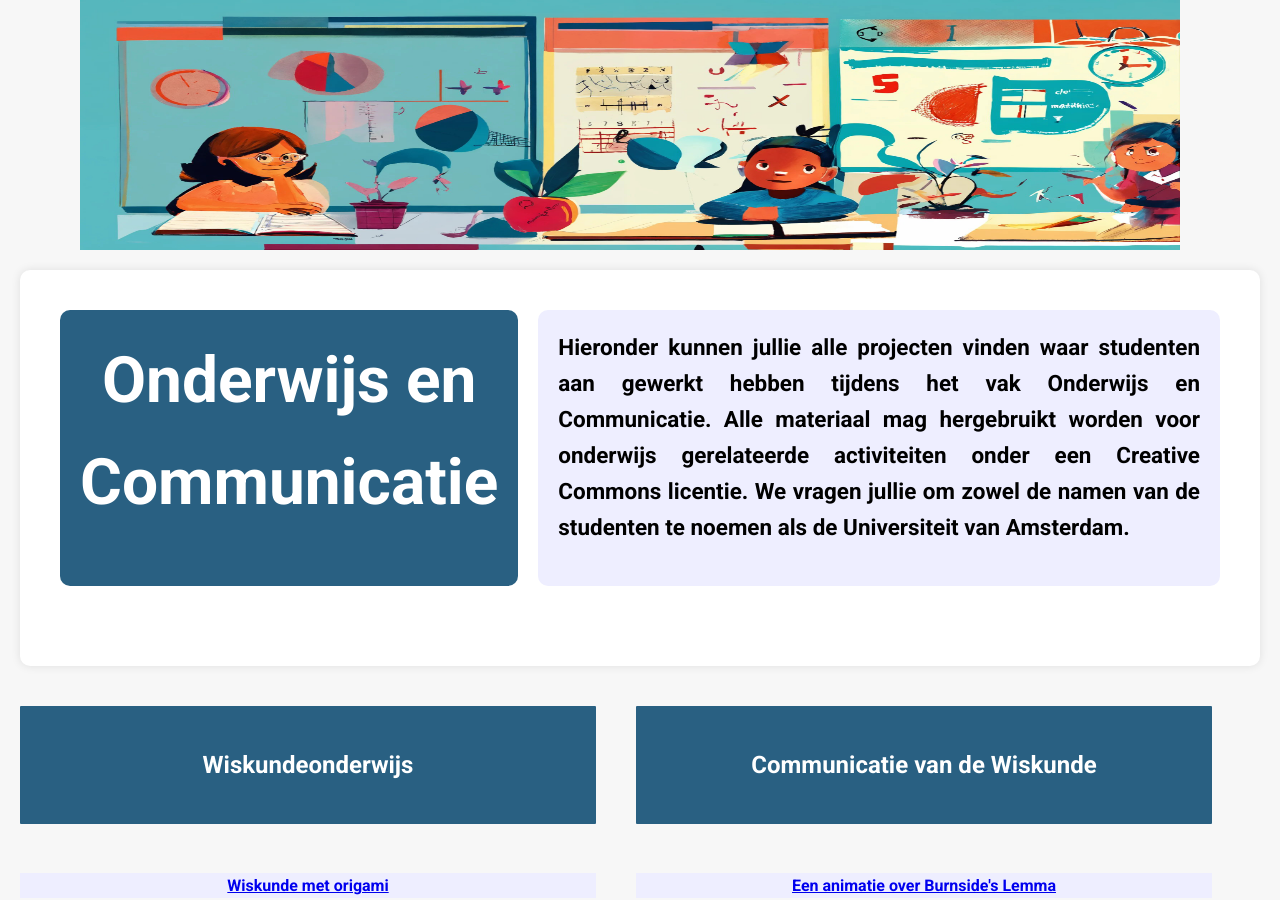
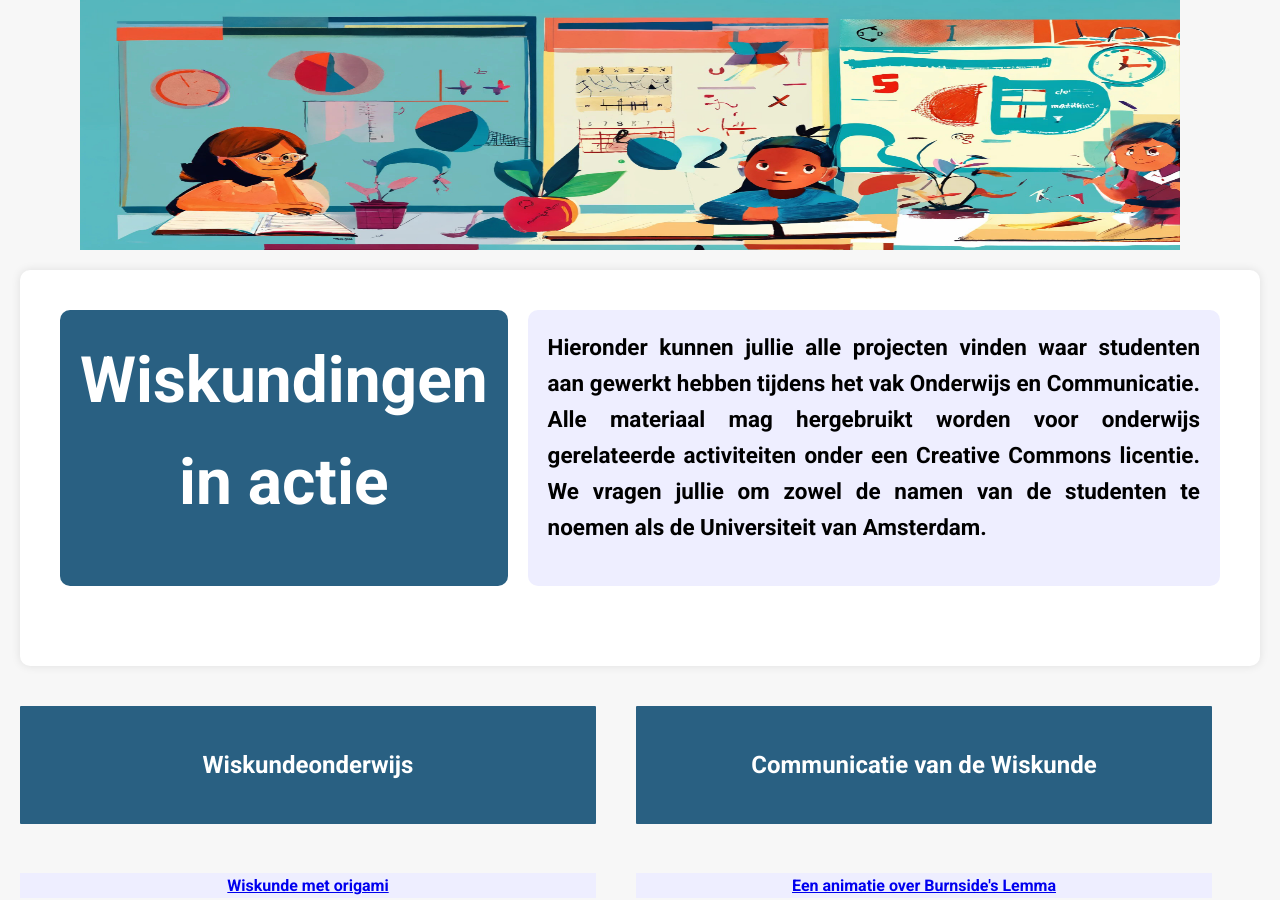
Before and after one commit to NicosStarreveld/Onderwijs-Communicatie, a Jekyll site: the page index.html, which Jekyll copies as it is, in a window 1280 px wide and 900 px high. Built offline with Jekyll 4.4.1, drawn with Linux system fonts in a browser that asks for light colours.

Commit message:
Update index.html

```diff
--- a/index.html
+++ b/index.html
@@ -162,7 +162,7 @@
 
 <div class="wrapper">
     <div class="titleBanner">
-        <h1>Onderwijs en Communicatie</h1>
+        <h1>Wiskundingen in actie</h1>
     </div>
 
     <div class="centerField">
```
